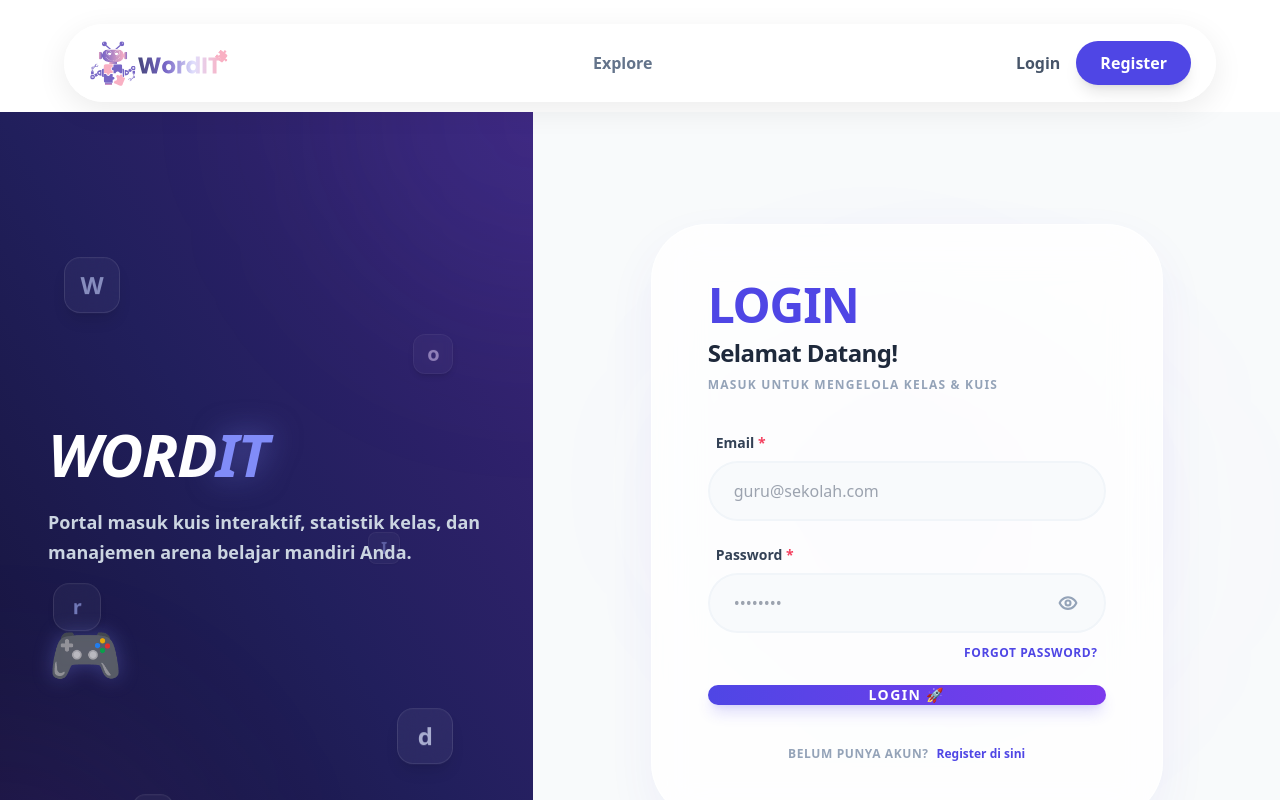
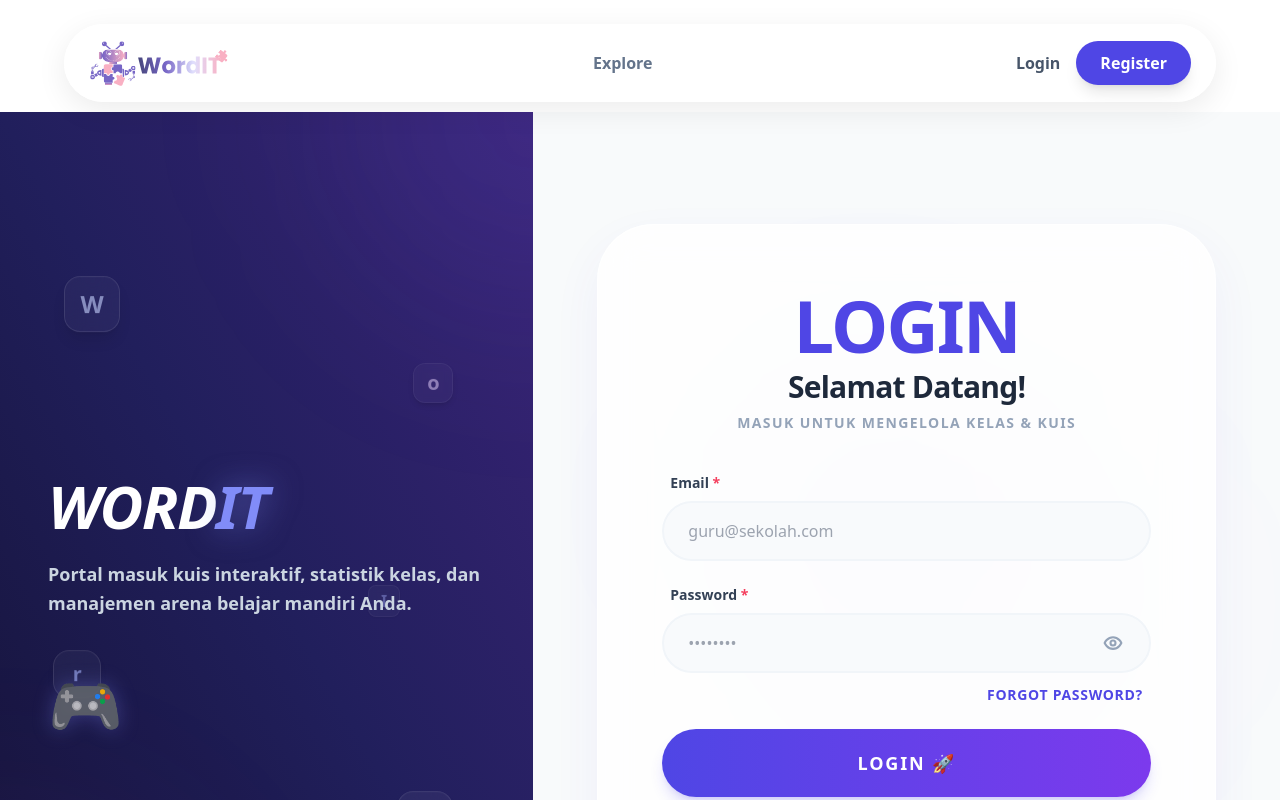
Before and after one commit to Nopitrasari29/wordit-frontend, a React (Vite) app: page /login in a window 1280 px wide. Shown: the top 800 px of the page. Built offline with nearby package versions, Linux system fonts and the light colour scheme; no server answers.

Commit message:
style: enlarge login card size, center text, and increase typography size

```diff
--- a/src/pages/public/LoginPage.tsx
+++ b/src/pages/public/LoginPage.tsx
@@ -129,11 +129,11 @@ export default function LoginPage() {
         <div className="absolute top-1/4 left-1/4 w-80 h-80 bg-indigo-500/5 rounded-full blur-[100px] animate-blob"></div>
         <div className="absolute bottom-1/4 right-1/4 w-80 h-80 bg-purple-500/5 rounded-full blur-[100px] animate-blob" style={{ animationDelay: '3s' }}></div>
 
-        <div className="w-full max-w-lg bg-white/80 backdrop-blur-xl p-10 md:p-14 rounded-[3.5rem] shadow-[0_20px_50px_rgba(79,70,229,0.06)] border border-white/60 relative z-10">
-          <div className="mb-10 text-left">
-            <h1 className="text-5xl font-black text-indigo-600 tracking-tight mb-2 uppercase">Login</h1>
-            <h2 className="text-2xl font-black text-slate-800 tracking-tight">Selamat Datang!</h2>
-            <p className="text-slate-400 font-bold text-xs uppercase tracking-widest mt-2">Masuk untuk mengelola kelas & kuis</p>
+        <div className="w-full max-w-2xl bg-white/80 backdrop-blur-xl p-12 md:p-16 rounded-[3.5rem] shadow-[0_20px_50px_rgba(79,70,229,0.06)] border border-white/60 relative z-10">
+          <div className="mb-10 text-center">
+            <h1 className="text-6xl md:text-7xl font-black text-indigo-600 tracking-tight mb-2 uppercase">Login</h1>
+            <h2 className="text-3xl font-black text-slate-800 tracking-tight">Selamat Datang!</h2>
+            <p className="text-slate-400 font-bold text-sm uppercase tracking-widest mt-2">Masuk untuk mengelola kelas & kuis</p>
           </div>
 
           {errorMsg && (
@@ -165,18 +165,18 @@ export default function LoginPage() {
                 required
               />
               <div className="flex justify-end mt-3 mr-2">
-                <Link to="/forgot-password" title="Lupa Password" className="text-xs font-black text-indigo-600 hover:text-indigo-500 hover:underline transition-colors uppercase tracking-wider">
+                <Link to="/forgot-password" title="Lupa Password" className="text-sm font-black text-indigo-600 hover:text-indigo-500 hover:underline transition-colors uppercase tracking-wider">
                   Forgot Password?
                 </Link>
               </div>
             </div>
 
-            <button type="submit" className="w-full bg-gradient-to-r from-indigo-600 to-violet-600 hover:from-indigo-700 hover:to-violet-700 text-white font-black text-sm uppercase tracking-widest py-4.5 rounded-full shadow-lg shadow-indigo-600/20 active:scale-98 transition-all duration-300">
+            <button type="submit" className="w-full bg-gradient-to-r from-indigo-600 to-violet-600 hover:from-indigo-700 hover:to-violet-700 text-white font-black text-lg uppercase tracking-widest py-5 rounded-full shadow-lg shadow-indigo-600/20 active:scale-98 transition-all duration-300">
               Login 🚀
             </button>
           </form>
 
-          <p className="text-center mt-10 text-xs font-black uppercase tracking-wider text-slate-400">
+          <p className="text-center mt-10 text-sm font-black uppercase tracking-wider text-slate-400">
             Belum punya akun?
             <Link to="/register" className="text-indigo-600 font-black hover:underline ml-2 normal-case tracking-normal">Register di sini</Link>
           </p>
```
